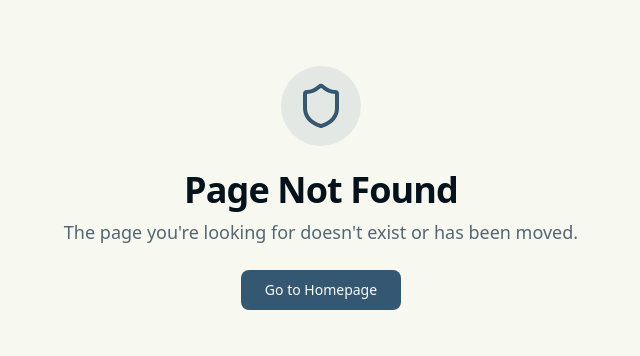
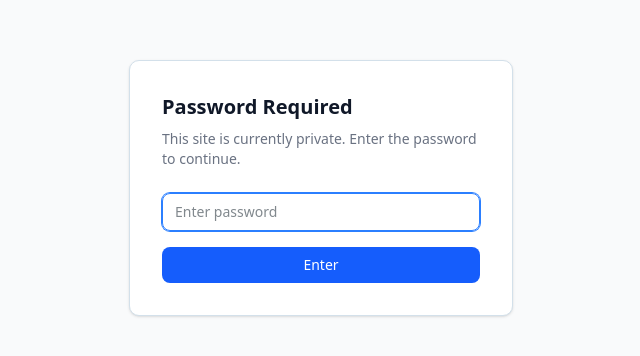
Before and after one commit to jaqmillz/3bfreeze, a Next.js app: page /site-password in a window 1280 px wide. Before the commit this address had no page. Shown: the part 212-568 px from the top of the page, without its empty margins (319-959 px from the left). Built offline with nearby package versions, Linux system fonts and the light colour scheme.

Commit message:
Add site-wide password gate via middleware
When SITE_PASSWORD env var is set, all visitors must enter the password
before accessing any page. Cookie persists for 30 days.

Co-Authored-By: Claude Opus 4.6 <noreply@anthropic.com>

```diff
--- /dev/null
+++ b/src/app/api/site-password/route.ts
@@ -0,0 +1,20 @@
+import { NextRequest, NextResponse } from "next/server";
+
+export async function POST(request: NextRequest) {
+  const { password } = await request.json();
+  const sitePassword = process.env.SITE_PASSWORD;
+
+  if (!sitePassword || password !== sitePassword) {
+    return NextResponse.json({ error: "Invalid password" }, { status: 401 });
+  }
+
+  const response = NextResponse.json({ success: true });
+  response.cookies.set("site_access", sitePassword, {
+    httpOnly: true,
+    secure: process.env.NODE_ENV === "production",
+    sameSite: "lax",
+    maxAge: 60 * 60 * 24 * 30, // 30 days
+  });
+
+  return response;
+}
--- /dev/null
+++ b/src/app/site-password/page.tsx
@@ -0,0 +1,62 @@
+"use client";
+
+import { useState } from "react";
+import { useRouter, useSearchParams } from "next/navigation";
+
+export default function SitePasswordPage() {
+  const [password, setPassword] = useState("");
+  const [error, setError] = useState(false);
+  const router = useRouter();
+  const searchParams = useSearchParams();
+
+  async function handleSubmit(e: React.FormEvent) {
+    e.preventDefault();
+    setError(false);
+
+    const res = await fetch("/api/site-password", {
+      method: "POST",
+      headers: { "Content-Type": "application/json" },
+      body: JSON.stringify({ password }),
+    });
+
+    if (res.ok) {
+      const next = searchParams.get("next") || "/";
+      router.push(next);
+      router.refresh();
+    } else {
+      setError(true);
+    }
+  }
+
+  return (
+    <div className="flex min-h-screen items-center justify-center bg-gray-50 px-4">
+      <div className="w-full max-w-sm rounded-lg border bg-white p-8 shadow-sm">
+        <h1 className="mb-2 text-xl font-semibold text-gray-900">
+          Password Required
+        </h1>
+        <p className="mb-6 text-sm text-gray-500">
+          This site is currently private. Enter the password to continue.
+        </p>
+        <form onSubmit={handleSubmit} className="space-y-4">
+          <input
+            type="password"
+            value={password}
+            onChange={(e) => setPassword(e.target.value)}
+            placeholder="Enter password"
+            className="w-full rounded-md border px-3 py-2 text-sm outline-none focus:border-blue-500 focus:ring-1 focus:ring-blue-500"
+            autoFocus
+          />
+          {error && (
+            <p className="text-sm text-red-600">Incorrect password.</p>
+          )}
+          <button
+            type="submit"
+            className="w-full rounded-md bg-blue-600 px-4 py-2 text-sm font-medium text-white hover:bg-blue-700"
+          >
+            Enter
+          </button>
+        </form>
+      </div>
+    </div>
+  );
+}
--- a/src/middleware.ts
+++ b/src/middleware.ts
@@ -1,7 +1,22 @@
-import { type NextRequest } from "next/server";
+import { NextResponse, type NextRequest } from "next/server";
 import { updateSession } from "@/lib/supabase/middleware";
 
 export async function middleware(request: NextRequest) {
+  const sitePassword = process.env.SITE_PASSWORD;
+
+  // If SITE_PASSWORD is set, gate the entire site behind it
+  if (sitePassword) {
+    const isPasswordRoute = request.nextUrl.pathname === "/site-password";
+    const hasAccess = request.cookies.get("site_access")?.value === sitePassword;
+
+    if (!hasAccess && !isPasswordRoute) {
+      const url = request.nextUrl.clone();
+      url.pathname = "/site-password";
+      url.searchParams.set("next", request.nextUrl.pathname);
+      return NextResponse.redirect(url);
+    }
+  }
+
   return await updateSession(request);
 }
 
```
